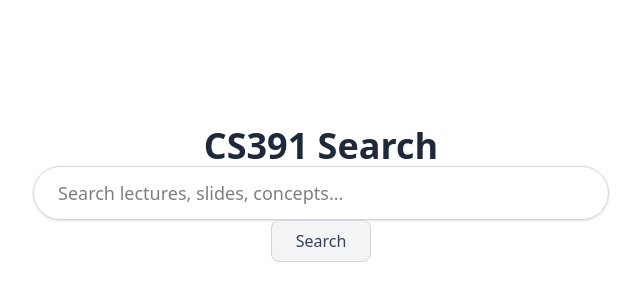
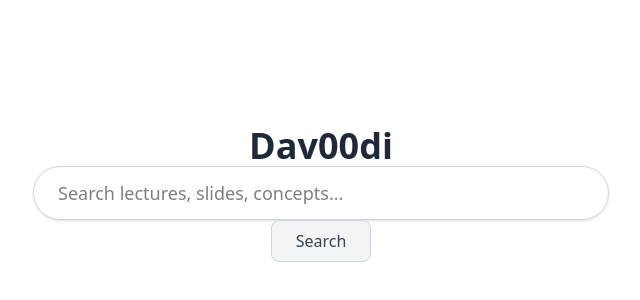
Before and after one commit to AngelManson/cs391-Project, a Next.js app: page / in a window 1280 px wide. Shown: the part 206-506 px from the top of the page, without its empty margins (319-959 px from the left). Built offline with nearby package versions, Linux system fonts and the light colour scheme.

Commit message:
kaizia changed name

```diff
--- a/app/page.tsx
+++ b/app/page.tsx
@@ -16,7 +16,7 @@ export default function HomePage() {
         <main className="flex flex-col items-center justify-center min-h-screen bg-white px-4">
             {/* Page Title (optional) */}
             <h1 className="text-4xl font-semibold mb-10 text-gray-800">
-                CS391 Search
+                Dav00di
             </h1>
 
             {/* Search bar */}
```
